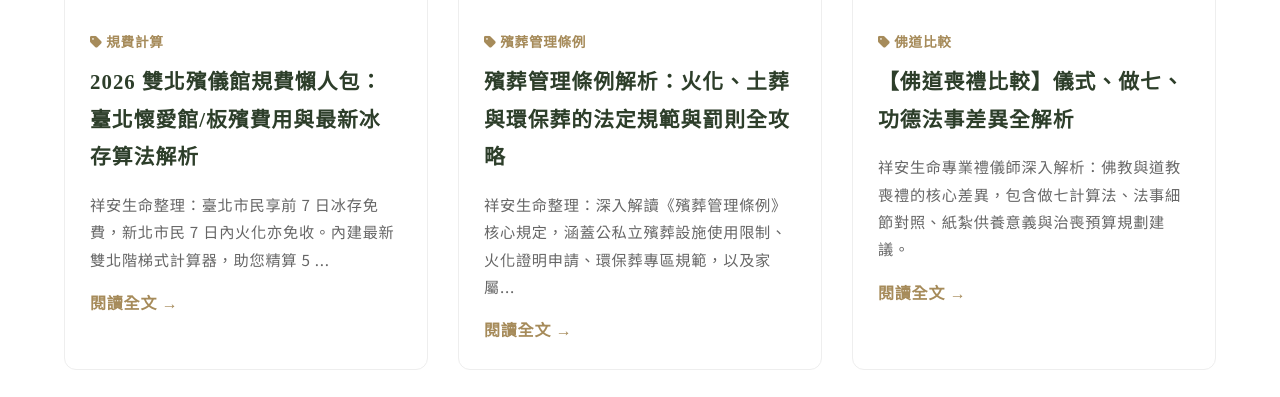
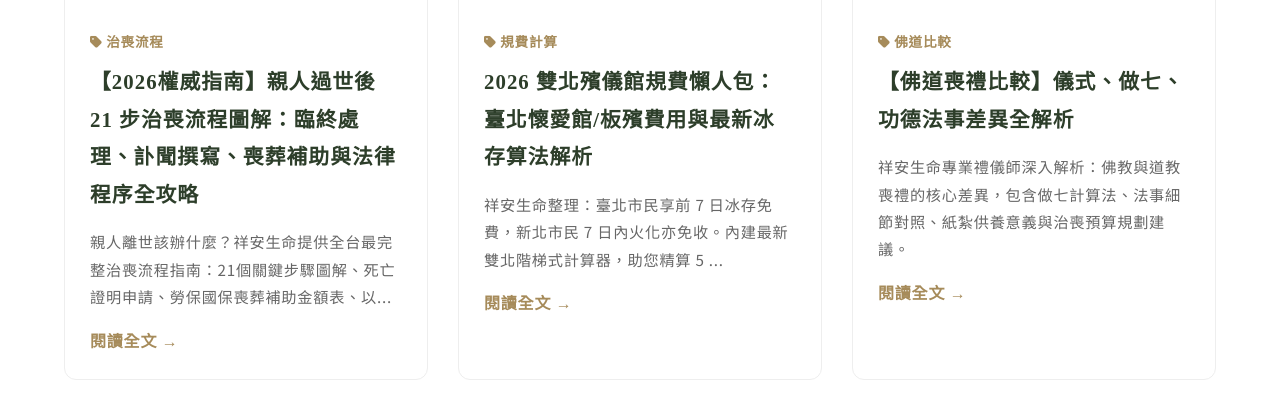
Before and after one commit to Shiangan/Shiangan, a Jekyll site: the page built from blog.html, in a window 1280 px wide and 900 px high, scrolled down 372 px, cut to the strip 229-626 px from the top of the window. Built offline with Jekyll 4.4.1, drawn with Linux system fonts in a browser that asks for light colours; some web fonts are replaced; some of the changed lines change nothing that is shown.

Commit message:
Update 2026-02-23-article-burial-law.md

```diff
--- a/_posts/2026-02-23-article-burial-law.md
+++ b/_posts/2026-02-23-article-burial-law.md
@@ -1,73 +1,103 @@
 ---
 layout: post
-title: "殯葬管理條例解析：火化、土葬與環保葬的法定規範與罰則全攻略"
-description: "祥安生命整理：深入解讀《殯葬管理條例》核心規定，涵蓋公私立殯葬設施使用限制、火化證明申請、環保葬專區規範，以及家屬必須警覺的濫葬罰則與法律陷阱。"
-date: 2026-02-23 01:00:00 +0800
-category: "法規指南"
-tags: ["殯葬管理條例", "環保葬法規", "火化許可", "罰則說明"]
-image: "/images/blog/article-burial-law.jpg"
+title: "【2026權威指南】親人過世後 21 步治喪流程圖解：臨終處理、訃聞撰寫、喪葬補助與法律程序全攻略"
+description: "親人離世該辦什麼？祥安生命提供全台最完整治喪流程指南：21個關鍵步驟圖解、死亡證明申請、勞保國保喪葬補助金額表、以及除戶遺產稅法律時程。國家認證禮儀師團隊，陪您圓滿送別。"
+date: 2026-02-23 01:30:00 +0800
+category: "治喪百科"
+tags: ["治喪流程", "臨終處理", "喪葬補助", "告別式規劃", "殯葬法規"]
+image: "/images/blog/hero-zhisang-flow.jpg"
 has_faq: true
 faqs:
-  - question: "可以在自家農地或私人土地土葬嗎？"
-    answer: "絕對不可以。根據條例第 24 條，遺體埋葬應於公墓內為之。在私人土地土葬屬於「濫葬」，除了會處以 3 萬至 15 萬元罰鍰外，政府還會要求限期遷葬。"
-  - question: "辦理環保葬（樹葬、海葬）可以立碑或祭祀嗎？"
-    answer: "環保葬的核心是「不立碑、不造墳、不留記號」。在法規指定的環保葬專區內，禁止設立任何永久性標誌，以達到土地循環利用的目的。"
-  - question: "火化許可證要向哪個單位申請？"
-    answer: "家屬需持醫療機構開立的「死亡證明書」，向治喪所在地或殯儀館所屬的衛生所、民政局或殯葬管理處申請。未取得火化許可證前，火葬場依法不得進行火化。"
-  - question: "如何辨識合法的禮儀公司？"
-    answer: "合法的禮儀公司必須具備「殯葬服務業經營許可」，且若有販售生前契約，其收受價款的 75% 必須交付信託。建議簽約前要求業者出示證照或上內政部網站查詢。"
+  - question: "親人剛過世，第一步最重要的事是什麼？"
+    answer: "請保持冷靜，並優先撥打祥安生命 24H 緊急專線 0978-583-699。專業禮儀師會立刻線上指導您處理接體、取得死亡證明書等事項。若在醫院往生，請通知護理站；若在家中往生且非病故，請務必先聯繫轄區派出所報請相驗，切勿自行移動遺體或更衣。"
+  - question: "喪葬補助金有哪些可以領？大約多少錢？"
+    answer: "主要補助有：1.勞保喪葬津貼（平均投保薪資5個月）、2.國保喪葬給付（定額98,805元，隨基本工資調整）、3.農保（15個月，約15萬3千元）、4.榮民補助。申請期限為5年內，祥安可免費協助代算並提供文件清單。"
+  - question: "死亡證明書需要申請幾份才夠？"
+    answer: "建議至少申請 10-15 份正本。用途包含：殯儀館冰存登記、火化許可證申請、納骨塔入塔、戶政除戶登記、勞國農保補助申領、商業保險理賠、銀行存款繼承、不動產過戶等。"
+  - question: "訃聞的「稱謂」與「排行」怎麼寫才正確？"
+    answer: "訃聞排行需區分男、女，並包含孝婿。若對傳統「內外孫」、「曾孫」的稱謂與顏色（白、黃、紅）有疑慮，祥安禮儀師會提供專業範本並由文案師親自對稿，確保不失禮節。"
 ---
 
-<div style="background: #f4f1ea; padding: 25px; border-radius: 12px; border: 1px solid var(--sa-gold); margin-bottom: 40px;">
-    <p style="margin: 0; font-size: 1rem; color: var(--sa-green); line-height: 1.8;">
-        <i class="fas fa-balance-scale"></i> <strong>法治精神提醒：</strong>
-        治喪過程中的法律規範是為了確保公共衛生與土地資源。違反《殯葬管理條例》不僅會面臨高額行政罰鍰，情節嚴重者（如非法佔用公有地）更可能涉及刑事責任。
-    </p>
+<div style="background: #fdfaf5; border: 2px solid var(--sa-gold); padding: 30px; border-radius: 15px; margin-bottom: 40px;">
+    <h3 style="margin-top: 0; color: var(--sa-green); font-family: 'Noto Serif TC', serif;"><i class="fas fa-handshake"></i> 寫在流程之前：我們理解您的慌亂</h3>
+    <p style="margin: 0; line-height: 1.8; font-size: 1.05rem;">親人離世，悲痛中伴隨著繁瑣的行政程序。這份指南由<strong>國家認證禮儀師</strong>依據最新民俗與法規編寫。我們承諾：<strong>全程陪伴，讓您只需專心告別。</strong></p>
+    <div style="text-align: center; margin-top: 25px;">
+        <a href="tel:0978583699" style="display: inline-block; background: var(--sa-green); color: #fff; padding: 12px 30px; border-radius: 50px; text-decoration: none; font-weight: bold; border: 2px solid var(--sa-gold); box-shadow: 0 4px 12px rgba(26, 36, 26, 0.2);"><i class="fas fa-phone-alt"></i> 24H 禮儀諮詢：0978-583-699</a>
+    </div>
 </div>
 
-## 一、 殯葬設施的使用限制
-根據法規，遺體處理必須在合法登記的場所進行。家屬在規劃時應留意以下三點：
-
-1. **地點限制**：遺體埋葬必須在公墓內；骨灰存放必須在納骨塔等殯葬設施內。
-2. **業者資質**：僅有經政府許可之殯葬服務業（禮儀公司）方可代為辦理相關手續。
-3. **契約規範**：業者提供的服務契約應符合內政部頒布之「定型化契約範本」，保障消費者權益。
+## 第一階段：臨終/初終緊急處置 (0-24 小時)
+1.  **取得死亡證明書**：
+    * **醫院往生**：由主治醫師開立。
+    * **在家/意外往生**：聯繫 110 報請行政相驗或司法相驗。
+2.  **聯絡禮儀公司**：撥打祥安生命專線，派遣專業接體車。
+3.  **遺體接運與安置**：送往殯儀館（冰存）或家中（入冷藏棺）。
+4.  **設立臨時靈位 (豎靈)**：由禮儀師準備靈桌、香爐、幡竿，引導家屬奉飯與上香。
+5.  **初步淨身整容**：在遺體冰存前，進行基本儀容整理。
+6.  **遺體冰存登記**：於殯儀館辦理入館登記與編號。
 
 ---
 
-## 二、 土葬與火化的最新法規重點
-目前台灣政策朝向「鼓勵火化、減少土葬」發展。
+## 第二階段：規劃、擇日與訃告 (1-7 天)
+7.  **專業擇日**：依逝者生辰與家屬八字，選定入殮、出殯、晉塔吉日。
+8.  **預定禮廳與火化爐**：搶佔熱門時段，確保告別式順利。
+9.  **喪葬方案確認**：中式（佛/道）法事或西式（基督/天主）追思。
+10. **訃聞設計與發放**：確認排行與名義，印製實體訃聞或製作電子通知。
+11. **遺像修飾**：挑選逝者最莊嚴的照片，由專業美編進行放大與修飾。
+12. **會場花藝討論**：規劃鮮花背景、花山設計或主題佈置。
+13. **簽訂契約**：雙方確認明細與總額，**絕無事後加收費用。**
 
-### 1. 土葬規範
-* **禁葬區限制**：許多都市（如雙北）已實施禁葬，原公墓土地僅能起掘遷葬，不能新增入葬。
-* **深度要求**：若在合法公墓土葬，棺面應深入地面至少 70 公分。
-
-### 2. 火化流程
-* **法定證明**：火化場必須核對「火化許可證」後方得作業。
-* **罰則風險**：未經許可擅自火化遺體者，處新台幣 **3 萬元以上 15 萬元以下** 罰鍰。
+<div style="background: #fff; border: 1px solid #e0ddd7; padding: 25px; border-radius: 10px; margin: 30px 0;">
+    <h4 style="color: var(--sa-green); margin-top:0;"><i class="fas fa-clipboard-list"></i> 專業文件檢核表（家屬必備）</h4>
+    <table style="width: 100%; border-collapse: collapse; font-size: 0.95rem;">
+        <tr style="border-bottom: 1px solid #eee;">
+            <th style="padding: 10px; text-align: left;">文件名稱</th>
+            <th style="padding: 10px; text-align: left;">建議份數</th>
+            <th style="padding: 10px; text-align: left;">主要用途</th>
+        </tr>
+        <tr>
+            <td style="padding: 10px;">死亡證明書正本</td>
+            <td style="padding: 10px;">10 - 15 份</td>
+            <td style="padding: 10px;">火化、除戶、補助、繼承</td>
+        </tr>
+        <tr>
+            <td style="padding: 10px;">逝者身分證正本</td>
+            <td style="padding: 10px;">1 份</td>
+            <td style="padding: 10px;">除戶、遺體接運核對</td>
+        </tr>
+        <tr>
+            <td style="padding: 10px;">家屬代表印章</td>
+            <td style="padding: 10px;">1 - 2 枚</td>
+            <td style="padding: 10px;">申辦各項殯葬行政庶務</td>
+        </tr>
+    </table>
+</div>
 
 ---
 
-## 三、 環保葬（節葬）的法規依據
-環保葬包含樹葬、灑葬、海葬等，其法規重點在於「回歸自然」。
-
-* **再處理程序**：骨灰必須經過「再處理」研磨呈細碎狀，且不得含有任何異物。
-* **區域限制**：必須在主管機關劃定之「特定區域」進行，私自於公園、河川灑葬仍屬違法。
-* **祭祀規範**：強調祭祀心意，現場不焚燒香燭與紙錢，以維持環境整潔。
+## 第三階段：儀式、奠禮與火化 (7-49 天)
+14. **法事祭祀 (做七)**：依照宗教習俗舉行法會，追悼逝者。
+15. **入殮與移柩**：吉時入殮封棺，並移往告別式會場。
+16. **會場最終檢查**：音響、影片、花藝、司儀稿最後對稿。
+17. **舉行告別奠禮**：家祭、公祭、生平介紹、致謝詞。
+18. **發引火化**：護送靈柩至火化場，家屬進行「旋火」儀式。
+19. **撿骨入甕**：火化後由家屬確認骨骼狀態，並正式封罐。
 
 ---
 
-## 四、 常見違規行為與罰則一覽表
+## 第四階段：圓滿安置與後續行政 (告別式後)
+20. **晉塔/安葬**：送往納骨塔晉位，或執行環保葬（樹葬/海葬）。
+21. **法律時程與補助申領**：
+    * **死亡 30 日內**：完成戶政事務所「除戶登記」。
+    * **死亡 6 個月內**：向國稅局申報「遺產稅」。
+    * **死亡 5 年內**：申請勞保、國保或農保喪葬津貼。
 
-| 違規項目 | 法律條文 | 預計罰鍰金額 | 後續處置 |
-| :--- | :--- | :--- | :--- |
-| **非法濫葬** | 條例第 70 條 | **$30,000 - $150,000** | 限期遷葬，逾期代為遷葬 |
-| **未經許可火化** | 條例第 75 條 | **$30,000 - $150,000** | 追究法律責任 |
-| **無照經營殯葬業** | 條例第 73 條 | **$60,000 - $300,000** | 勒令停業 |
-| **違法廣告宣傳** | 條例第 84 條 | **$30,000 - $150,000** | 限期撤除廣告 |
+<div style="background: #f4f1ea; padding: 25px; border-radius: 12px; margin-top: 40px; border-left: 5px solid var(--sa-gold);">
+    <h4 style="margin-top: 0; color: var(--sa-green); font-family: 'Noto Serif TC', serif;"><i class="fas fa-shield-alt"></i> 您的後事，祥安的頭等大事</h4>
+    <p>這 21 個步驟背後，有無數需要注意的文化細節與法律時效。祥安生命深耕生命禮儀多年，提供<strong>「一站式圓滿服務」</strong>。我們不僅辦好儀式，更協助家屬處理遺產稅諮詢與補助申領。交給祥安，讓愛延續。</p>
+</div>
 
----
-
-<div style="margin-top: 50px; padding: 30px; border-radius: 15px; background: rgba(26, 36, 26, 0.03); border: 1px solid #e0ddd7;">
-    <h3 style="margin-top: 0; color: var(--sa-green);">💡 禮儀師的專業建議</h3>
-    <p>法律條文雖然生硬，但卻是保護家屬最重要的一道防線。在治喪期間，建議家屬委託領有專業證照的禮儀師代為確認所有申報程序。<strong>祥安生命團隊</strong> 每位禮儀師均經過嚴格培訓，熟悉全台殯葬法規，確保您在哀悼親人之餘，無需擔憂任何法律疏失。</p>
+<div style="text-align: center; margin: 50px 0;">
+    <a href="https://line.me/ti/p/@yourlineid" style="display: inline-block; background: #06C755; color: #fff; padding: 15px 40px; border-radius: 50px; text-decoration: none; font-weight: bold; font-size: 1.1rem; margin-right: 15px;"><i class="fab fa-line"></i> LINE 即時諮詢</a>
+    <a href="tel:0978583699" style="display: inline-block; background: var(--sa-gold); color: #fff; padding: 15px 40px; border-radius: 50px; text-decoration: none; font-weight: bold; font-size: 1.1rem;"><i class="fas fa-phone-alt"></i> 撥打 24H 專線</a>
 </div>
```
